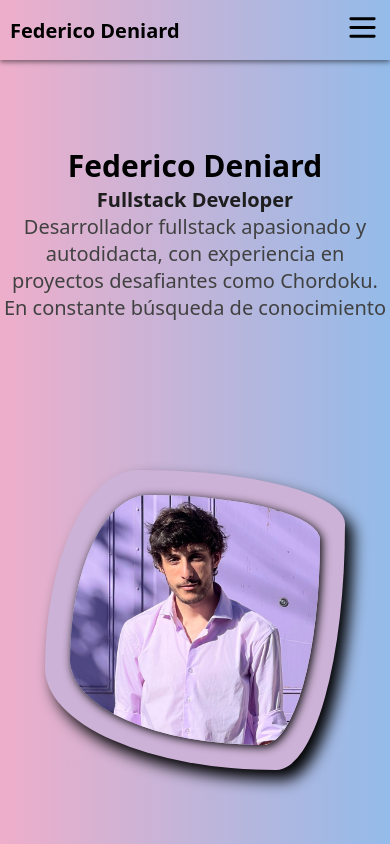
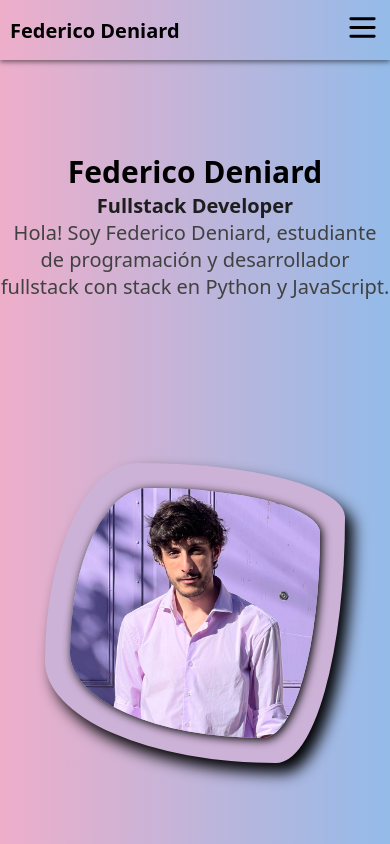
Before and after one commit to FedericoDeniard/rework-portfolio, a React (Vite) app: page / in a window 390 px wide. Shown: the top 844 px of the page. Built offline with nearby package versions, Linux system fonts and the light colour scheme.

Commit message:
-Myself's description changed -App Menu bar on mobile changed

```diff
--- a/src/App.css
+++ b/src/App.css
@@ -38,6 +38,7 @@
     font-size: clamp(20px, calc(1.5vw + 10px), 40px);
     /* Originally was 40px */
     color: #414142;
+    text-wrap: pretty;
 }
 
 
--- a/src/App.jsx
+++ b/src/App.jsx
@@ -29,9 +29,8 @@ function App() {
           <h2 className="home-title_name">Federico Deniard</h2>
           <h4 className="home-title_dev">Fullstack Developer</h4>
           <p className="home-title_description">
-            Desarrollador fullstack apasionado y autodidacta, con experiencia en
-            proyectos desafiantes como Chordoku. En constante búsqueda de
-            conocimiento
+            Hola! Soy Federico Deniard, estudiante de programación y
+            desarrollador fullstack con stack en Python y JavaScript.
           </p>
         </div>
         <CircleButton imgSource={yoImg} />
--- a/src/components/header/header.css
+++ b/src/components/header/header.css
@@ -60,15 +60,22 @@
         position: absolute;
         flex-direction: column;
         left: -80px;
-        background-color: #dda1f0;
-        border-radius: 10px;
         padding: 5px;
         gap: 10px;
         transition: left 3.3s ease;
-        border: 1px solid #000;
+        background: rgba(221, 161, 240, 0.25);
+        box-shadow: 0 8px 32px 0 rgba(31, 38, 135, 0.37);
+        backdrop-filter: blur(4px);
+        -webkit-backdrop-filter: blur(4px);
+        border-radius: 10px;
+        border: 1px solid rgba(255, 255, 255, 0.18);
     }
 
     .header-info_mobile-menu_option {
-        box-shadow: 0px 2px 4px rgba(0, 0, 0, 0.2);
+        box-shadow: 0px 1.5px 0px rgba(0, 0, 0, 0.2);
+    }
+
+    .header-info_mobile-menu_option:last-child {
+        box-shadow: none;
     }
 }
```
